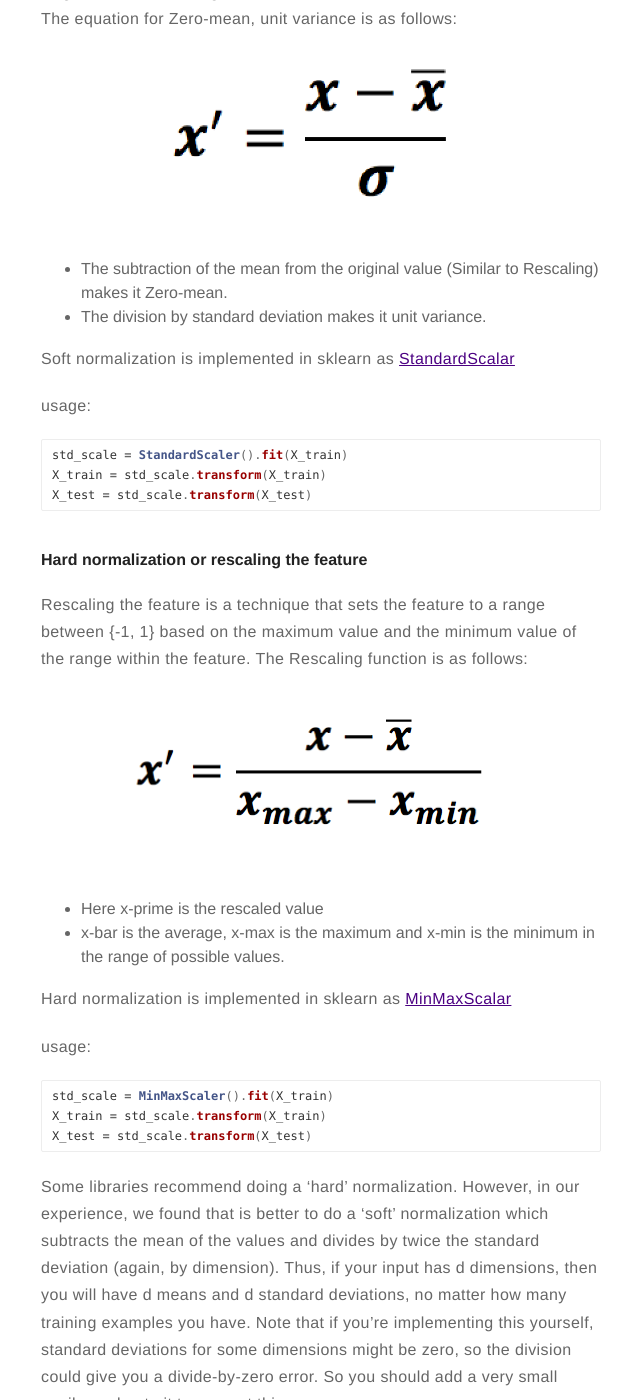
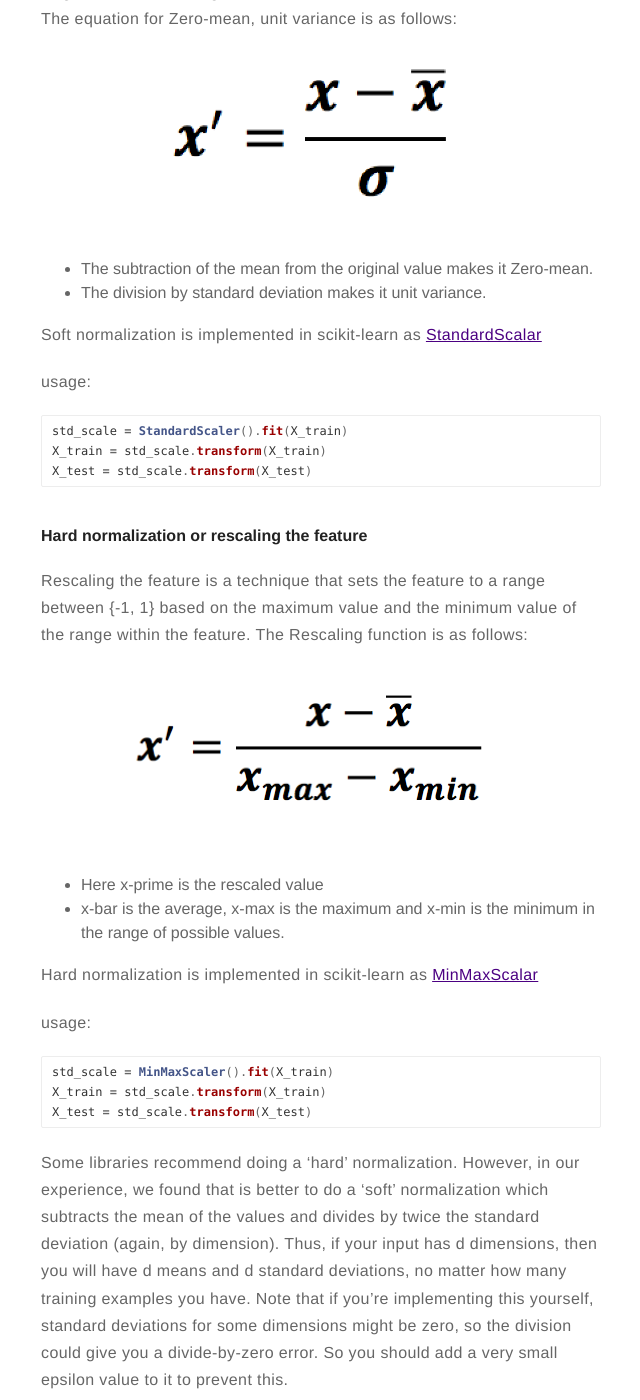
Before and after one commit to nikhilRP/nikhilRP.github, a Jekyll site: the page built from _posts/2016-08-18-SVM-scaling-and-tuning.md, in a window 1280 px wide and 1400 px high, scrolled down 1493 px. Shown: the whole window, without its empty margins (319-959 px from the left). Built offline with Jekyll 4.4.1, drawn with Linux system fonts in a browser that asks for light colours; comment, search, counter and statistics services are not loaded.

Commit message:
Update 2016-08-18-SVM-scaling-and-tuning.md

````diff
--- a/_posts/2016-08-18-SVM-scaling-and-tuning.md
+++ b/_posts/2016-08-18-SVM-scaling-and-tuning.md
@@ -39,18 +39,18 @@
 
 ![soft-normalization]({{ site.url }}/assets/images/1-tcnp8PBqZLvXPPirjpR3VA.png)
 
-* The subtraction of the mean from the original value (Similar to Rescaling) makes it Zero-mean.
+* The subtraction of the mean from the original value makes it Zero-mean.
 * The division by standard deviation makes it unit variance.
 
-Soft normalization is implemented in sklearn as [StandardScalar](http://scikit-learn.org/stable/modules/generated/sklearn.preprocessing.StandardScaler.html)
+Soft normalization is implemented in scikit-learn as [StandardScalar](http://scikit-learn.org/stable/modules/generated/sklearn.preprocessing.StandardScaler.html)
 
 usage:
 
-{% highlight python %}
+```python
 std_scale = StandardScaler().fit(X_train)
 X_train = std_scale.transform(X_train)
 X_test = std_scale.transform(X_test)
-{% endhighlight %}
+```
 
 #### Hard normalization or rescaling the feature
 
@@ -61,15 +61,15 @@
 * Here x-prime is the rescaled value
 * x-bar is the average, x-max is the maximum and x-min is the minimum in the range of possible values.
 
-Hard normalization is implemented in sklearn as [MinMaxScalar](http://scikit-learn.org/stable/modules/generated/sklearn.preprocessing.MinMaxScaler.html#sklearn.preprocessing.MinMaxScaler)
+Hard normalization is implemented in scikit-learn as [MinMaxScalar](http://scikit-learn.org/stable/modules/generated/sklearn.preprocessing.MinMaxScaler.html#sklearn.preprocessing.MinMaxScaler)
 
 usage:
 
-{% highlight python %}
+```python
 std_scale = MinMaxScaler().fit(X_train)
 X_train = std_scale.transform(X_train)
 X_test = std_scale.transform(X_test)
-{% endhighlight %}
+```
 
 Some libraries recommend doing a 'hard' normalization. However, in our experience, we found that is better to do a 'soft' normalization which subtracts the mean of the values and divides by twice the standard deviation (again, by dimension). Thus, if your input has d dimensions, then you will have d means and d standard deviations, no matter how many training examples you have. Note that if you're implementing this yourself, standard deviations for some dimensions might be zero, so the division could give you a divide-by-zero error. So you should add a very small epsilon value to it to prevent this.
 
````
